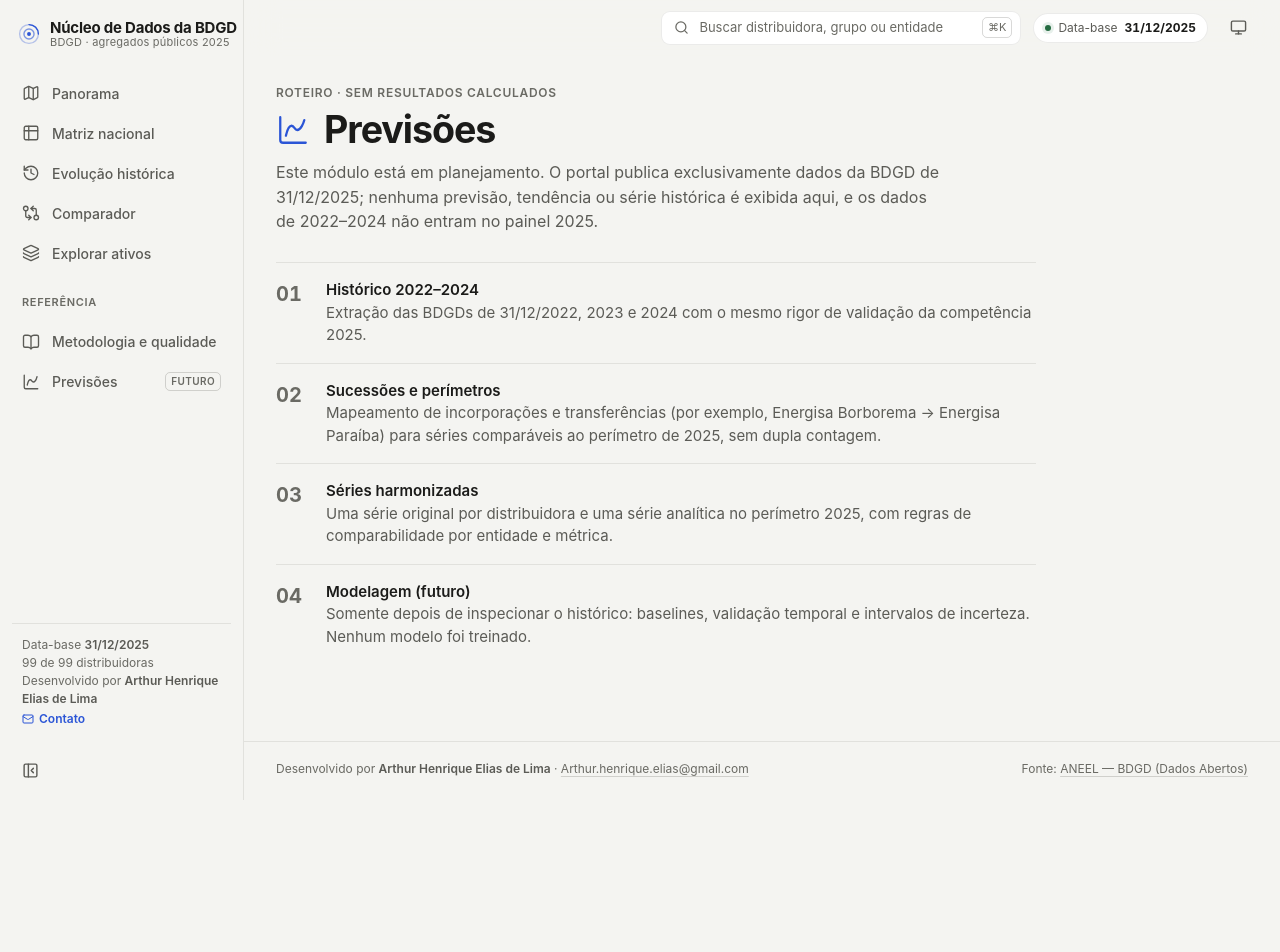
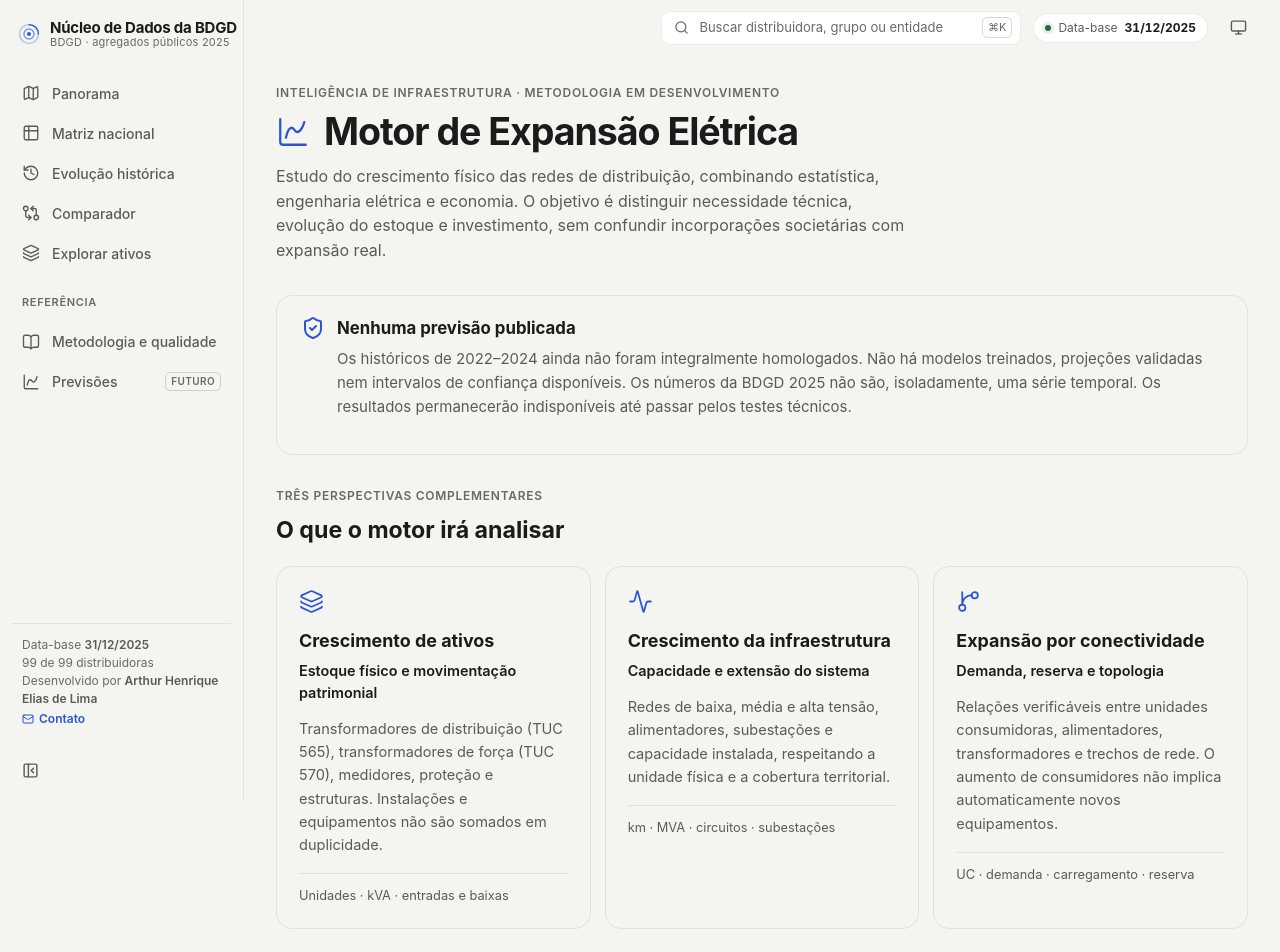
Before and after one commit to artelias/BDGD, a Next.js app in the folder nucleo-dados-bdgd/web/: page /previsoes in a window 1280 px wide. Shown: the top 952 px of the page. Before the commit the page ends 800 px from the top, so only its background shows below. Built offline with nearby package versions, Linux system fonts and the light colour scheme.

Commit message:
feat(previsoes): interface de expansão elétrica com estados auditáveis e sem projeções fictícias

```diff
--- a/nucleo-dados-bdgd/web/src/app/previsoes/page.tsx
+++ b/nucleo-dados-bdgd/web/src/app/previsoes/page.tsx
@@ -1,31 +1,134 @@
 import type { Metadata } from "next";
-import { ChartSpline } from "lucide-react";
+import Link from "next/link";
+import { Activity, ArrowUpRight, ChartSpline, CircleHelp, Database, GitBranch, Layers3, ShieldCheck, Wallet } from "lucide-react";
 
-export const metadata: Metadata = { title: "Previsões" };
+export const metadata: Metadata = { title: "Previsões | Expansão elétrica" };
 
-const ETAPAS = [
-  ["Histórico 2022–2024", "Extração das BDGDs de 31/12/2022, 2023 e 2024 com o mesmo rigor de validação da competência 2025."],
-  ["Sucessões e perímetros", "Mapeamento de incorporações e transferências (por exemplo, Energisa Borborema → Energisa Paraíba) para séries comparáveis ao perímetro de 2025, sem dupla contagem."],
-  ["Séries harmonizadas", "Uma série original por distribuidora e uma série analítica no perímetro 2025, com regras de comparabilidade por entidade e métrica."],
-  ["Modelagem (futuro)", "Somente depois de inspecionar o histórico: baselines, validação temporal e intervalos de incerteza. Nenhum modelo foi treinado."],
-];
+const perspectivas = [
+  {
+    titulo: "Crescimento de ativos",
+    subtitulo: "Estoque físico e movimentação patrimonial",
+    descricao: "Transformadores de distribuição (TUC 565), transformadores de força (TUC 570), medidores, proteção e estruturas. Instalações e equipamentos não são somados em duplicidade.",
+    icone: Layers3,
+    medidas: "Unidades · kVA · entradas e baixas",
+  },
+  {
+    titulo: "Crescimento da infraestrutura",
+    subtitulo: "Capacidade e extensão do sistema",
+    descricao: "Redes de baixa, média e alta tensão, alimentadores, subestações e capacidade instalada, respeitando a unidade física e a cobertura territorial.",
+    icone: Activity,
+    medidas: "km · MVA · circuitos · subestações",
+  },
+  {
+    titulo: "Expansão por conectividade",
+    subtitulo: "Demanda, reserva e topologia",
+    descricao: "Relações verificáveis entre unidades consumidoras, alimentadores, transformadores e trechos de rede. O aumento de consumidores não implica automaticamente novos equipamentos.",
+    icone: GitBranch,
+    medidas: "UC · demanda · carregamento · reserva",
+  },
+] as const;
+
+const entregas = [
+  { nome: "Históricos 2022–2024", detalhe: "Extração e homologação dos arquivos BDGD por competência e distribuidora.", situacao: "Em preparação" },
+  { nome: "Perímetros comparáveis", detalhe: "EPB + EBO e EMG + ENF: recomposição auditada sem dupla contagem.", situacao: "Regra definida" },
+  { nome: "Variáveis elétricas e econômicas", detalhe: "Demanda, capacidade, topologia, PIB regional, indústria, juros e custos, conforme disponibilidade histórica.", situacao: "Contrato definido" },
+  { nome: "Validação dos modelos", detalhe: "Comparação com baselines, cortes temporais, análise de erros e verificação de coerência física.", situacao: "Aguardando dados" },
+  { nome: "Projeções publicáveis", detalhe: "Valores, horizontes e intervalos só após aprovação dos critérios de elegibilidade.", situacao: "Indisponível" },
+] as const;
 
 export default function Page() {
   return (
-    <div style={{ maxWidth: 760 }}>
-      <div className="eyebrow">Roteiro · sem resultados calculados</div>
-      <h1 className="display" style={{ marginTop: 8, display: "flex", alignItems: "center", gap: 14 }}><ChartSpline size={34} strokeWidth={1.6} color="var(--accent)" aria-hidden /> Previsões</h1>
-      <p className="lede" style={{ marginTop: 10 }}>
-        Este módulo está em planejamento. O portal publica exclusivamente dados da BDGD de 31/12/2025; nenhuma previsão, tendência ou série histórica é exibida aqui, e os dados de 2022–2024 não entram no painel 2025.
-      </p>
-      <ol style={{ listStyle: "none", padding: 0, margin: "28px 0 0", display: "grid", gap: 0 }}>
-        {ETAPAS.map(([t, d], i) => (
-          <li key={t} style={{ display: "grid", gridTemplateColumns: "36px 1fr", gap: 14, padding: "16px 0", borderTop: "1px solid var(--hairline)" }}>
-            <span className="num" style={{ fontFamily: "var(--font-display)", fontSize: "1.25rem", fontWeight: 650, color: "var(--text-3)" }}>{String(i + 1).padStart(2, "0")}</span>
-            <span><span style={{ fontWeight: 620 }}>{t}</span><br /><span className="muted" style={{ fontSize: "0.9375rem" }}>{d}</span></span>
-          </li>
-        ))}
-      </ol>
-    </div>
+    <main style={{ maxWidth: 1180, margin: "0 auto", paddingBottom: 80 }}>
+      <header style={{ maxWidth: 900, marginBottom: 32 }}>
+        <div className="eyebrow">Inteligência de infraestrutura · metodologia em desenvolvimento</div>
+        <h1 className="display" style={{ marginTop: 10, display: "flex", alignItems: "center", gap: 14, flexWrap: "wrap" }}>
+          <ChartSpline size={34} strokeWidth={1.6} color="var(--accent)" aria-hidden="true" />
+          Motor de Expansão Elétrica
+        </h1>
+        <p className="lede" style={{ marginTop: 12 }}>
+          Estudo do crescimento físico das redes de distribuição, combinando estatística, engenharia elétrica e economia.
+          O objetivo é distinguir necessidade técnica, evolução do estoque e investimento, sem confundir incorporações
+          societárias com expansão real.
+        </p>
+      </header>
+
+      <section aria-label="Estado da publicação" style={{ border: "1px solid var(--hairline)", borderRadius: 16, padding: "20px 24px", marginBottom: 32 }}>
+        <div style={{ display: "flex", alignItems: "flex-start", gap: 12 }}>
+          <ShieldCheck size={24} color="var(--accent)" aria-hidden="true" style={{ flexShrink: 0 }} />
+          <div>
+            <h2 style={{ fontSize: "1.05rem", fontWeight: 680, margin: 0 }}>Nenhuma previsão publicada</h2>
+            <p className="muted" style={{ marginTop: 6, lineHeight: 1.6 }}>
+              Os históricos de 2022–2024 ainda não foram integralmente homologados. Não há modelos treinados,
+              projeções validadas nem intervalos de confiança disponíveis. Os números da BDGD 2025 não são,
+              isoladamente, uma série temporal. Os resultados permanecerão indisponíveis até passar pelos testes técnicos.
+            </p>
+          </div>
+        </div>
+      </section>
+
+      <section aria-labelledby="perspectivas-title" style={{ marginBottom: 36 }}>
+        <div className="eyebrow">Três perspectivas complementares</div>
+        <h2 id="perspectivas-title" style={{ fontSize: "1.45rem", fontWeight: 690, margin: "8px 0 18px" }}>O que o motor irá analisar</h2>
+        <div style={{ display: "grid", gridTemplateColumns: "repeat(auto-fit, minmax(min(100%, 280px), 1fr))", gap: 14 }}>
+          {perspectivas.map(({ titulo, subtitulo, descricao, icone: Icon, medidas }) => (
+            <article key={titulo} style={{ border: "1px solid var(--hairline)", borderRadius: 16, padding: 22, minWidth: 0 }}>
+              <Icon size={25} color="var(--accent)" strokeWidth={1.7} aria-hidden="true" />
+              <h3 style={{ fontSize: "1.12rem", fontWeight: 680, margin: "14px 0 5px" }}>{titulo}</h3>
+              <p style={{ fontSize: ".9rem", fontWeight: 600, margin: "0 0 12px" }}>{subtitulo}</p>
+              <p className="muted" style={{ lineHeight: 1.6, fontSize: ".91rem", marginBottom: 16 }}>{descricao}</p>
+              <p className="muted" style={{ fontSize: ".8rem", borderTop: "1px solid var(--hairline)", paddingTop: 12, margin: 0 }}>{medidas}</p>
+            </article>
+          ))}
+        </div>
+      </section>
+
+      <section aria-labelledby="saidas-title" style={{ marginBottom: 36 }}>
+        <div className="eyebrow">Saídas diferentes, não intercambiáveis</div>
+        <h2 id="saidas-title" style={{ fontSize: "1.45rem", fontWeight: 690, margin: "8px 0 18px" }}>Três resultados do modelo</h2>
+        <div style={{ display: "grid", gridTemplateColumns: "repeat(auto-fit, minmax(min(100%, 240px), 1fr))", gap: 14 }}>
+          {[
+            { nome: "Necessidade técnica", explicacao: "O reforço ou expansão requerido por demanda, reserva, confiabilidade e topologia.", icon: CircleHelp },
+            { nome: "Estoque provável", explicacao: "A variação de ativos físicos após novas instalações, substituições e baixas.", icon: Database },
+            { nome: "Investimento associado", explicacao: "CAPEX condicionado a custos, cronograma, restrições e ambiente regulatório.", icon: Wallet },
+          ].map(({ nome, explicacao, icon: Icon }) => (
+            <article key={nome} style={{ padding: 20, border: "1px solid var(--hairline)", borderRadius: 14 }}>
+              <Icon size={22} color="var(--accent)" aria-hidden="true" />
+              <h3 style={{ fontWeight: 650, margin: "12px 0 7px" }}>{nome}</h3>
+              <p className="muted" style={{ fontSize: ".9rem", lineHeight: 1.6, margin: 0 }}>{explicacao}</p>
+              <p style={{ margin: "16px 0 0", fontSize: ".82rem", fontWeight: 600 }}>Resultado: N/D — não estimado</p>
+            </article>
+          ))}
+        </div>
+      </section>
+
+      <section aria-labelledby="etapas-title" style={{ marginBottom: 30 }}>
+        <div className="eyebrow">Rastreabilidade</div>
+        <h2 id="etapas-title" style={{ fontSize: "1.45rem", fontWeight: 690, margin: "8px 0 16px" }}>Condições para publicar resultados</h2>
+        <div style={{ borderTop: "1px solid var(--hairline)" }}>
+          {entregas.map((etapa, i) => (
+            <div key={etapa.nome} style={{ display: "grid", gridTemplateColumns: "36px minmax(0,1fr)", gap: 12, padding: "16px 0", borderBottom: "1px solid var(--hairline)" }}>
+              <span className="muted" style={{ fontVariantNumeric: "tabular-nums" }}>{String(i + 1).padStart(2, "0")}</span>
+              <div style={{ display: "flex", justifyContent: "space-between", alignItems: "flex-start", flexWrap: "wrap", gap: 12 }}>
+                <div style={{ flex: "1 1 250px" }}>
+                  <h3 style={{ fontWeight: 650, margin: "0 0 5px" }}>{etapa.nome}</h3>
+                  <p className="muted" style={{ fontSize: ".9rem", lineHeight: 1.55, margin: 0 }}>{etapa.detalhe}</p>
+                </div>
+                <span className="muted" style={{ fontSize: ".8rem", border: "1px solid var(--hairline)", borderRadius: 100, padding: "5px 10px", whiteSpace: "nowrap" }}>{etapa.situacao}</span>
+              </div>
+            </div>
+          ))}
+        </div>
+      </section>
+
+      <footer style={{ borderTop: "1px solid var(--hairline)", paddingTop: 18, display: "flex", gap: 16, flexWrap: "wrap", alignItems: "center" }}>
+        <p className="muted" style={{ fontSize: ".85rem", flex: "1 1 280px", margin: 0 }}>
+          Histórico, cenários condicionais e previsões estatisticamente validadas serão apresentados separadamente.
+          Nenhum resultado é inferido de números ilustrativos.
+        </p>
+        <Link href="/panorama" style={{ display: "inline-flex", alignItems: "center", gap: 6, fontWeight: 600, fontSize: ".88rem" }}>
+          Explorar dados observados <ArrowUpRight size={16} aria-hidden="true" />
+        </Link>
+      </footer>
+    </main>
   );
 }
```
